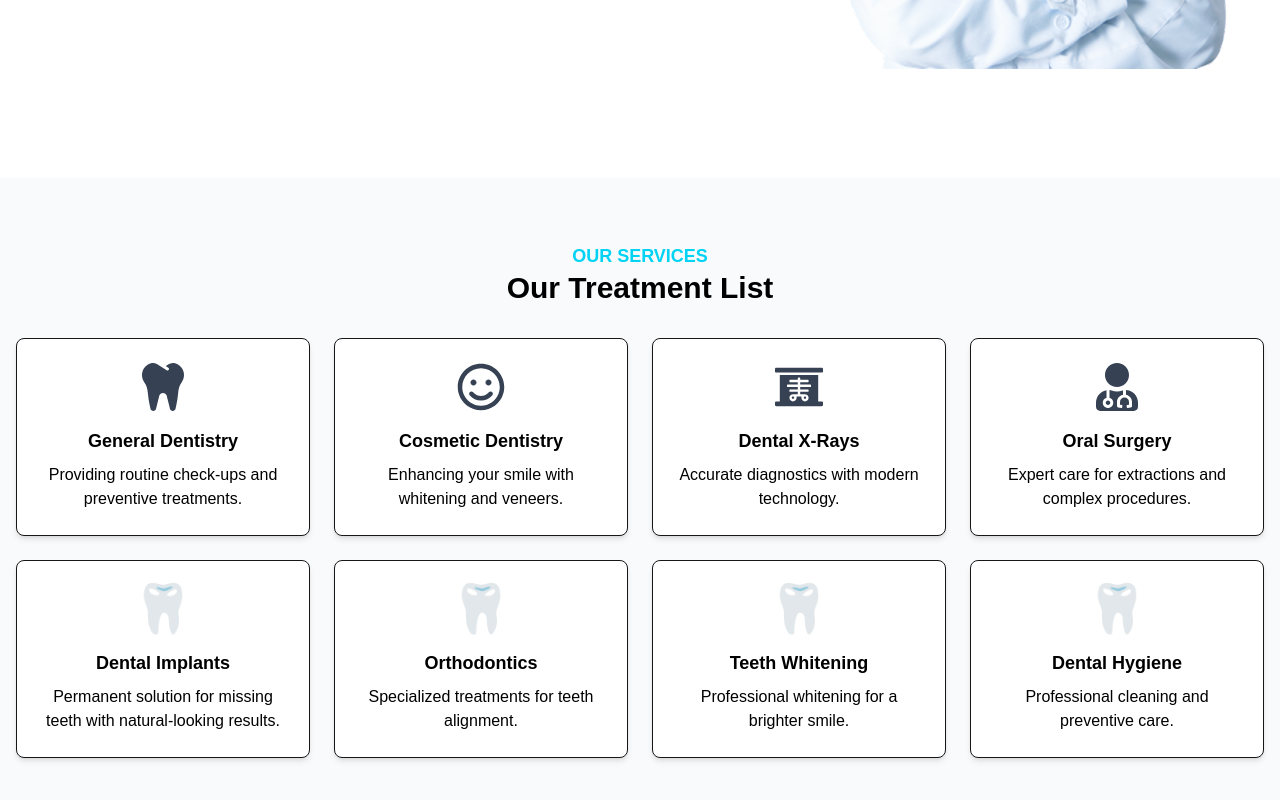
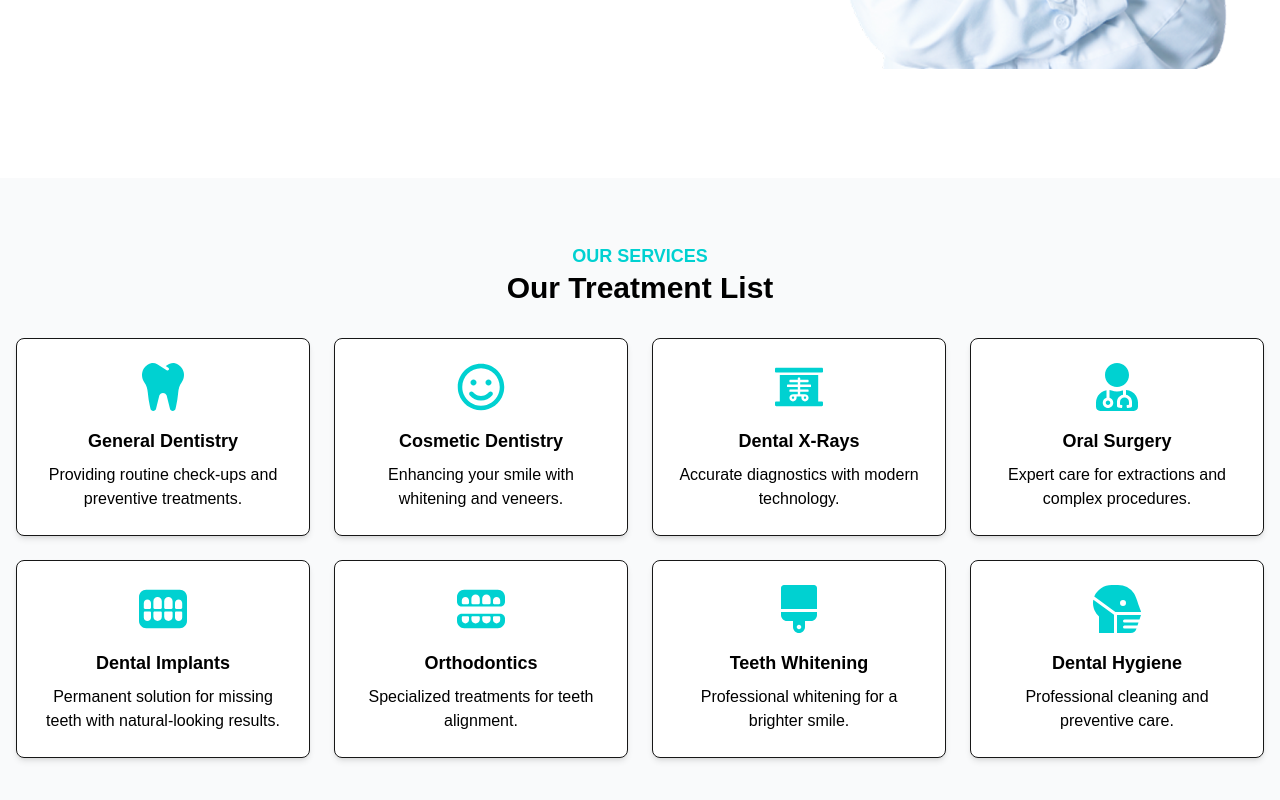
Before and after one commit to progamingexpertxyz/dental-app, a Next.js app: page / in a window 1280 px wide. Shown: the part 622-1422 px from the top of the page. Built offline with nearby package versions, Linux system fonts and the light colour scheme.

Commit message:
Update service.tsx

```diff
--- a/app/components/service.tsx
+++ b/app/components/service.tsx
@@ -1,46 +1,57 @@
 "use client";
 
 import { Card } from "@/app/components/ui/card";
-import { FaTooth, FaRegSmile, FaXRay, FaUserMd } from "react-icons/fa";
+import {
+  FaTooth,
+  FaRegSmile,
+  FaXRay,
+  FaUserMd,
+  FaTeethOpen,
+  FaTeeth,
+  FaBrush,
+  FaHeadSideMask,
+} from "react-icons/fa";
+
+const iconStyle = { color: "#00D1D1" };
 
 const services = [
   {
-    icon: <FaTooth className="text-cyan-400 sm:text-gray-700" />,
+    icon: <FaTooth style={iconStyle} />,
     title: "General Dentistry",
     description: "Providing routine check-ups and preventive treatments.",
   },
   {
-    icon: <FaRegSmile className="text-cyan-400 sm:text-gray-700" />,
+    icon: <FaRegSmile style={iconStyle} />,
     title: "Cosmetic Dentistry",
     description: "Enhancing your smile with whitening and veneers.",
   },
   {
-    icon: <FaXRay className="text-cyan-400 sm:text-gray-700" />,
+    icon: <FaXRay style={iconStyle} />,
     title: "Dental X-Rays",
     description: "Accurate diagnostics with modern technology.",
   },
   {
-    icon: <FaUserMd className="text-cyan-400 sm:text-gray-700" />,
+    icon: <FaUserMd style={iconStyle} />,
     title: "Oral Surgery",
     description: "Expert care for extractions and complex procedures.",
   },
   {
-    icon: "🦷",
+    icon: <FaTeeth style={iconStyle} />,
     title: "Dental Implants",
     description: "Permanent solution for missing teeth with natural-looking results.",
   },
   {
-    icon: "🦷",
+    icon: <FaTeethOpen style={iconStyle} />,
     title: "Orthodontics",
     description: "Specialized treatments for teeth alignment.",
   },
   {
-    icon: "🦷",
+    icon: <FaBrush style={iconStyle} />,
     title: "Teeth Whitening",
     description: "Professional whitening for a brighter smile.",
   },
   {
-    icon: "🦷",
+    icon: <FaHeadSideMask style={iconStyle} />,
     title: "Dental Hygiene",
     description: "Professional cleaning and preventive care.",
   },
@@ -50,17 +61,16 @@ export default function Services() {
   return (
     <section className="bg-gray-50 py-16 px-4">
       <div className="max-w-7xl mx-auto">
-        <h2 className="text-center text-cyan-400 text-lg font-semibold">OUR SERVICES</h2>
+        <h2 className="text-center text-[#00D1D1] text-lg font-semibold">OUR SERVICES</h2>
         <h3 className="text-3xl font-bold text-center mb-8 text-black">Our Treatment List</h3>
 
-        {/* Responsive Grid */}
         <div className="grid grid-cols-1 sm:grid-cols-2 md:grid-cols-3 lg:grid-cols-4 gap-6">
           {services.map((service, index) => (
             <Card
               key={index}
               className="p-6 text-center bg-white shadow-md rounded-lg hover:shadow-xl transition-all"
             >
-              <div className="text-5xl mb-4 flex justify-center text-cyan-400 sm:text-gray-700">
+              <div className="text-5xl mb-4 flex justify-center" style={iconStyle}>
                 {service.icon}
               </div>
               <h4 className="font-bold text-lg mb-2 text-black">{service.title}</h4>
```
